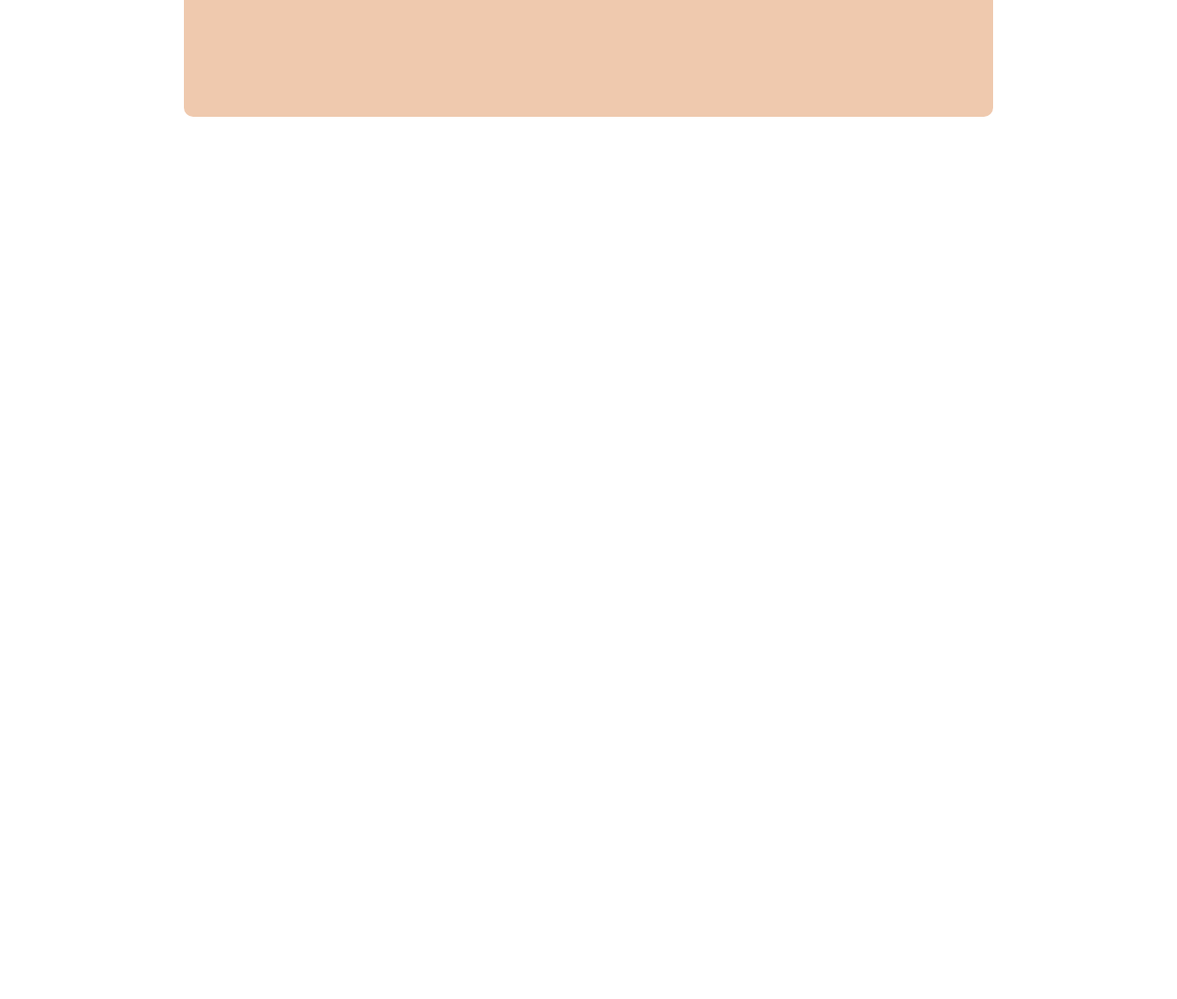
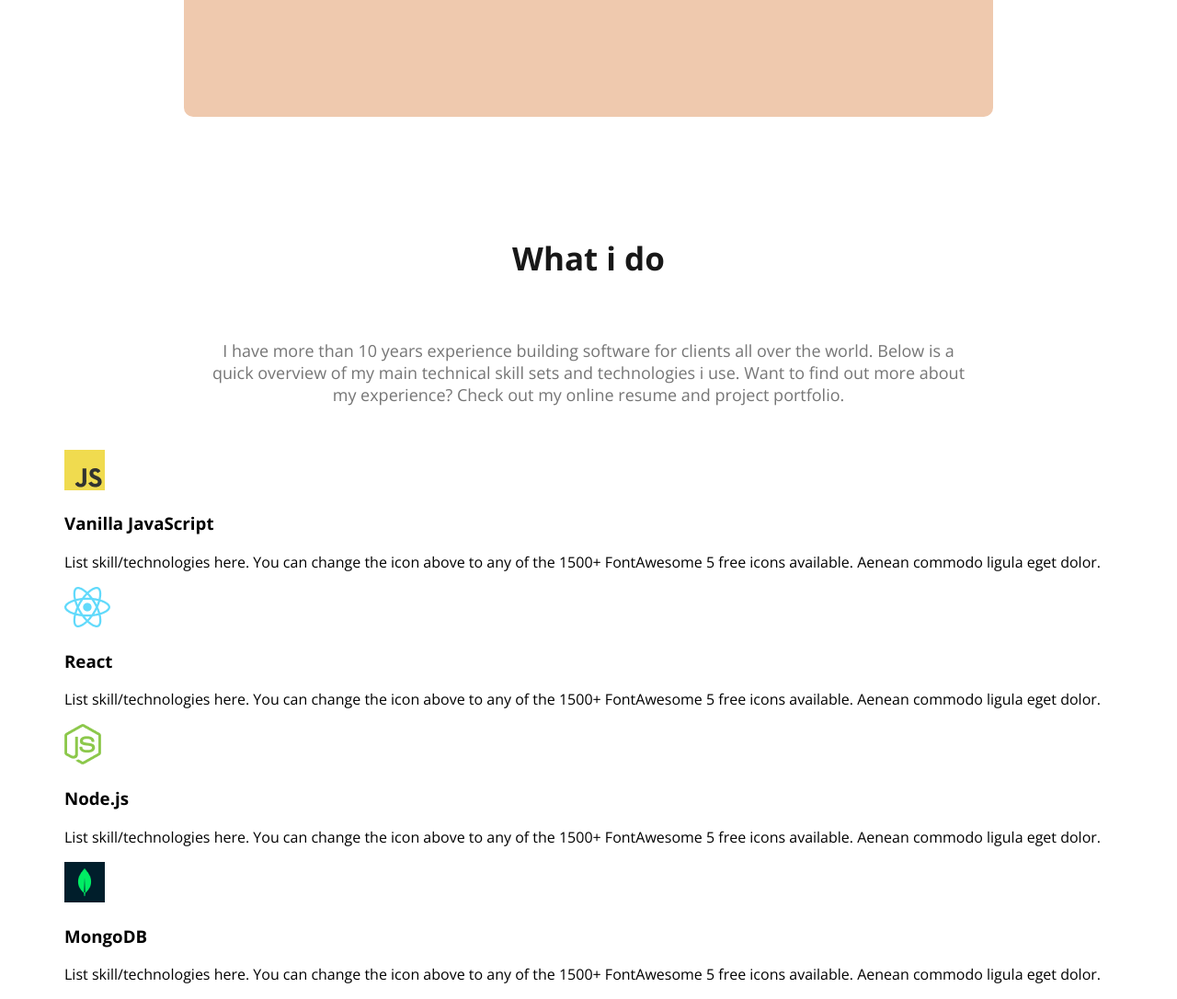
Before and after one commit to rofisultani/webdeveloper-portfolio, a plain HTML site: page index.html in a window 1280 px wide. Shown: the part 1310-2396 px from the top of the page at 92% size. Before the commit the page ends 1567 px from the top, so only its background shows below. Drawn offline with nearby package versions, Linux system fonts and the light colour scheme.

Commit message:
skillls section

```diff
--- a/index.html
+++ b/index.html
@@ -56,6 +56,36 @@
             </div>
             </div>
         </section>
+        <!-- what i do section start -->
+        <section>
+            <h3 class="section-title">What i do</h3>
+            <p id="what-i-do-description" class="section-description">
+                I have more than 10 years experience building software for clients all over the world. Below is a quick overview of my main technical skill sets and technologies i use. Want to find out more about my experience? Check out my online resume and project portfolio.
+            </p>
+            <div class="skills-container">
+                  <!-- .skill*4>img+h3.skill-title+p.skill-description -->
+                  <div class="skill">
+                    <img src="images/icons/js.png" alt="">
+                    <h3 class="skill-title">Vanilla JavaScript</h3>
+                    <p class="skill-description">List skill/technologies here. You can change the icon above to any of the 1500+ FontAwesome 5 free icons available. Aenean commodo ligula eget dolor.</p>
+                  </div>
+                  <div class="skill">
+                    <img src="images/icons/react.png" alt="">
+                    <h3 class="skill-title">React</h3>
+                    <p class="skill-description">List skill/technologies here. You can change the icon above to any of the 1500+ FontAwesome 5 free icons available. Aenean commodo ligula eget dolor.</p>
+                  </div>
+                  <div class="skill">
+                    <img src="images/icons/nodejs.png" alt="">
+                    <h3 class="skill-title">Node.js</h3>
+                    <p class="skill-description">List skill/technologies here. You can change the icon above to any of the 1500+ FontAwesome 5 free icons available. Aenean commodo ligula eget dolor.</p>
+                  </div>
+                  <div class="skill">
+                    <img src="images/icons/mongo.png" alt="">
+                    <h3 class="skill-title">MongoDB</h3>
+                    <p class="skill-description">List skill/technologies here. You can change the icon above to any of the 1500+ FontAwesome 5 free icons available. Aenean commodo ligula eget dolor.</p>
+                  </div>
+            </div>
+        </section>
     </main>
     <footer>
 
--- a/styles/portfolio.css
+++ b/styles/portfolio.css
@@ -97,3 +97,9 @@ body{
    display: flex;
    justify-content: space-around;
  }
+ .about-info{
+   text-align: center;
+ }
+ #what-i-do-description{
+   padding: 30px 150px;
+ }
```
